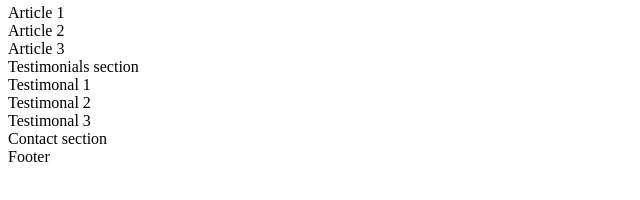
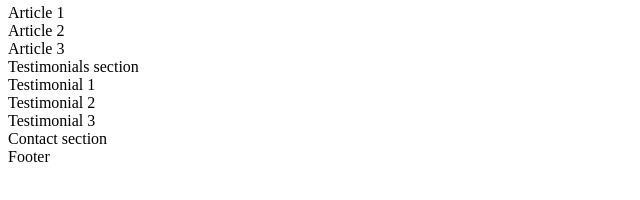
Before and after one commit to TimSimms84/holbertonschool-web_front_end, a plain HTML site: page 0x00-html_advanced/6-index.html in a window 1280 px wide. Shown: the part 166-366 px from the top of the page, 0-640 px from the left. Drawn offline with Linux system fonts and the light colour scheme.

Commit message:
spelling of Testimonial

```diff
--- a/0x00-html_advanced/6-index.html
+++ b/0x00-html_advanced/6-index.html
@@ -8,26 +8,30 @@
 	<link rel="icon" type="image/x-icon" href="./favicon.ico">
 	<link rel="icon" type="image/png" href="./favicon.png">
 </head>
+
 <body>
 	<header>Header</header>
 	<main>
 		<section>Hero section</section>
 		<section>Services section</section>
-		<section>Works section
+		<section>
+			Works section
 			<article>Work 1</article>
 			<article>Work 2</article>
 			<article>Work 3</article>
 		</section>
 		<section>About section</section>
-		<section>Latest news section
+		<section>
+			Latest news section
 			<article>Article 1</article>
 			<article>Article 2</article>
 			<article>Article 3</article>
 		</section>
-		<section>Testimonials section
-			<article>Testimonal 1</article>
-			<article>Testimonal 2</article>
-			<article>Testimonal 3</article>
+		<section>
+			Testimonials section
+			<article>Testimonial 1</article>
+			<article>Testimonial 2</article>
+			<article>Testimonial 3</article>
 		</section>
 		<section>Contact section</section>
 	</main>
```
